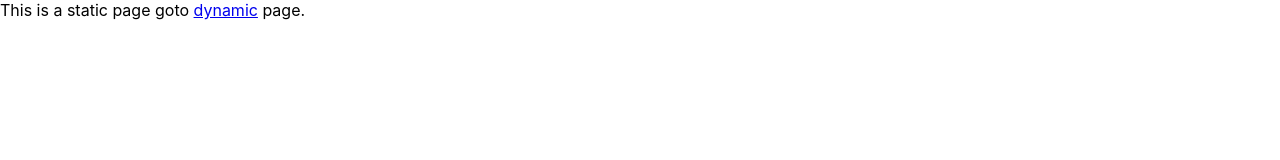
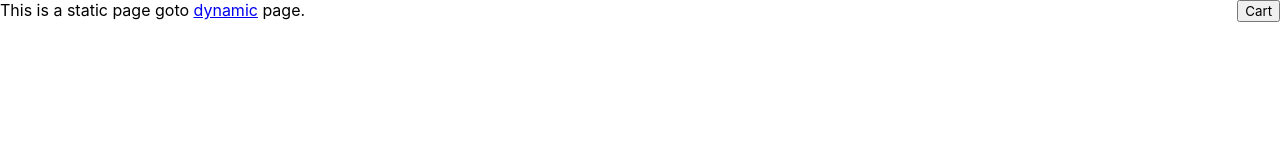
Before and after one commit to cdpadilla42/taco-time-nextjs, a Next.js app: page /about in a window 1280 px wide. Shown: the top 160 px of the page. Built offline with nearby package versions, Linux system fonts and the light colour scheme.

Commit message:
Add prototype cart button

```diff
--- a/components/Layout.js
+++ b/components/Layout.js
@@ -1,5 +1,6 @@
 import React from 'react';
 import { createGlobalStyle } from 'styled-components';
+import Nav from './Nav';
 
 const Layout = ({ children }) => {
   const GlobalStyle = createGlobalStyle`
@@ -19,6 +20,7 @@ const Layout = ({ children }) => {
   return (
     <div className="layout">
       <GlobalStyle />
+      <Nav />
       {children}
     </div>
   );
--- /dev/null
+++ b/components/Nav.js
@@ -0,0 +1,20 @@
+import React from 'react';
+import { useDispatch } from 'react-redux';
+import { toggleCart } from '../lib/redux';
+
+const Nav = () => {
+  const dispatch = useDispatch();
+
+  function handleClick() {
+    dispatch(toggleCart());
+  }
+  return (
+    <div>
+      <button onClick={handleClick} style={{ position: 'absolute', right: 0 }}>
+        Cart
+      </button>
+    </div>
+  );
+};
+
+export default Nav;
```
